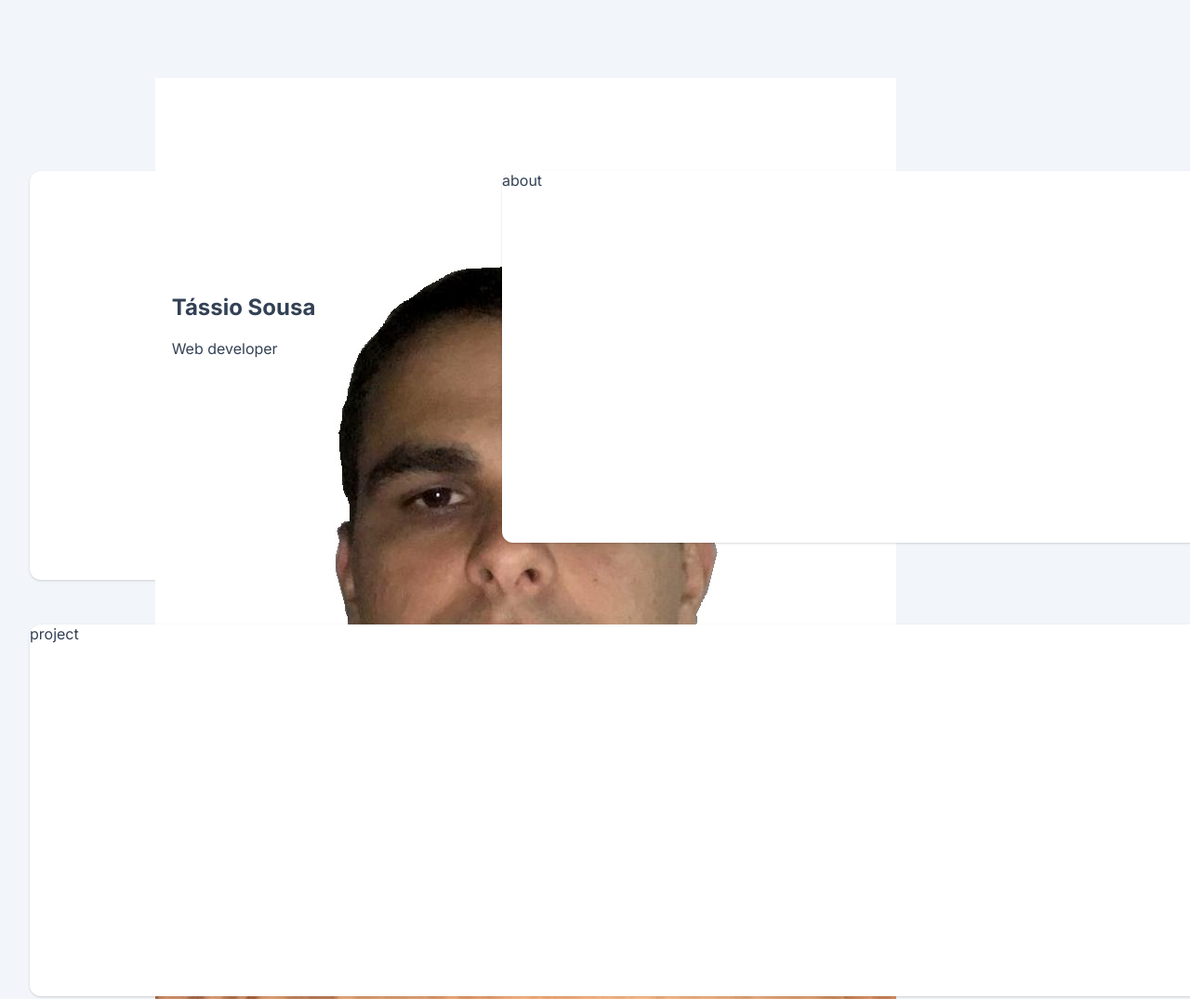
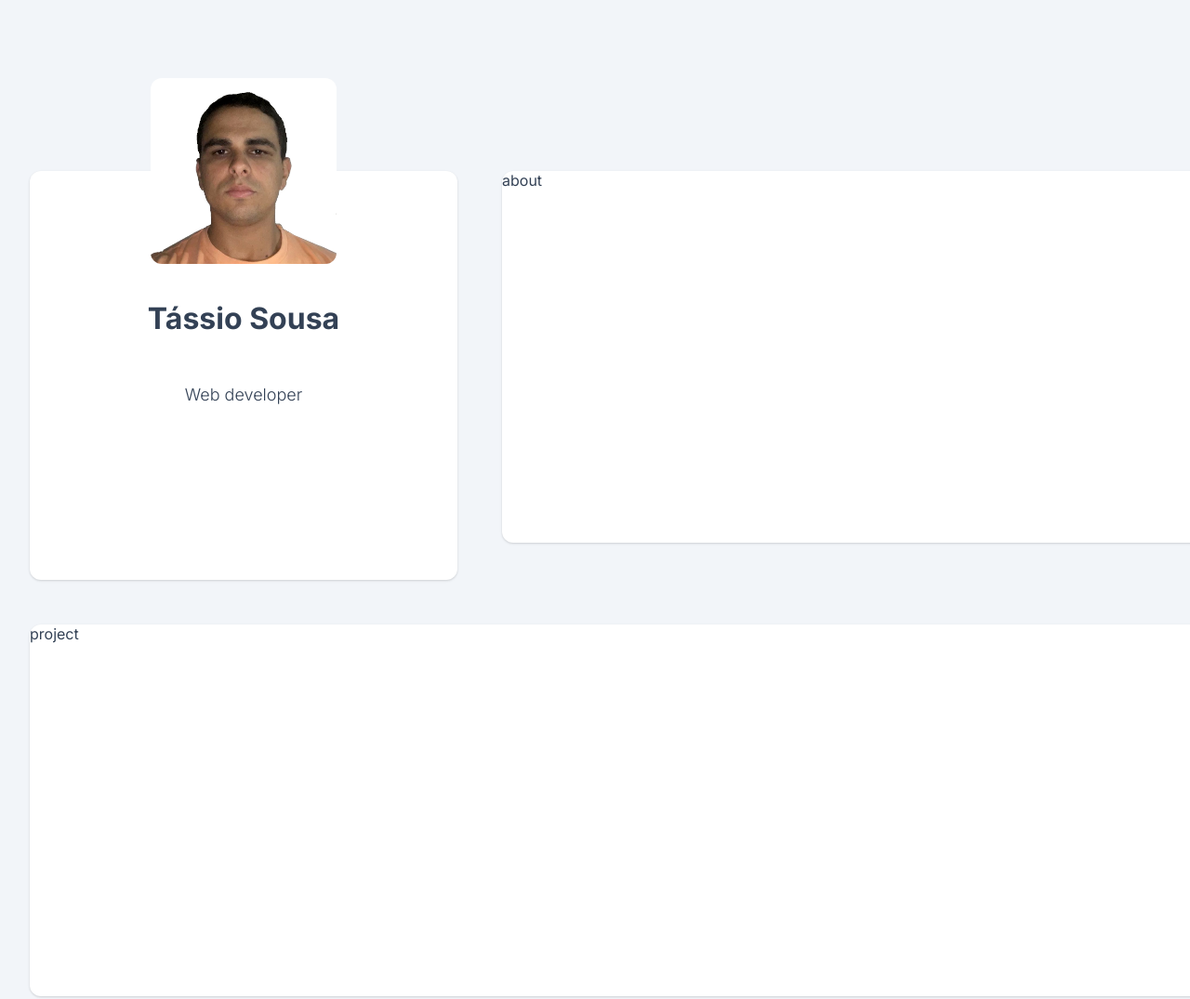
Before and after one commit to TassioSousa/portifolio, a plain HTML site: page index.html in a window 1280 px wide. Shown: the top 1075 px of the page at 93% size. Drawn offline with Linux system fonts and the light colour scheme.

Commit message:
adicionando informaçoes do usuário

```diff
--- a/styles/global.css
+++ b/styles/global.css
@@ -1,3 +1,5 @@
+
+
 @import url('./user.css');
 
 •{
--- a/styles/user.css
+++ b/styles/user.css
@@ -1,4 +1,4 @@
-.user{
+.user {
     padding: 0 40px 40px;
 
     display: flex;
@@ -8,7 +8,7 @@
 
 }
 
-.user picture{
+.user picture {
     width: 200px;
     height: 200px;
 
@@ -19,10 +19,27 @@
     margin-top: -100px;
 }
 
-.user picture{
-    width: 50%;
-    height: 50%;
+.user picture img {
+    width: 100%;
+    height: 100%;
     object-fit: cover;
 
     border-radius: 12px;
 }
+
+
+.user__content {
+    display: flex;
+    flex-direction: column;
+    align-items: center;
+    row-gap: 8px;
+}
+
+.user__content h1 {
+    font-size: 32px;
+}
+
+.user__content p {
+    font-size: 18px;
+    font-weight: 300;
+}
```
